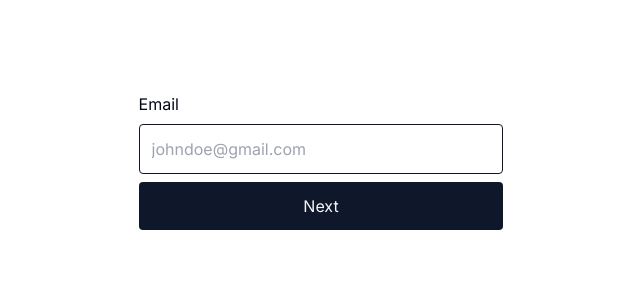
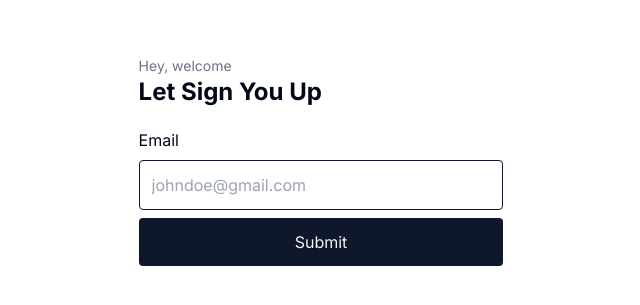
Before and after one commit to indie-hack-jos/Rantr-frontend, a Next.js app: page /auth/signup in a window 1280 px wide. Shown: the part 239-544 px from the top of the page, without its empty margins (319-959 px from the left). Built offline with nearby package versions, Linux system fonts and the light colour scheme.

Commit message:
fix: fixed production bug and started signup page

```diff
--- a/src/app/auth/page.tsx
+++ b/src/app/auth/page.tsx
@@ -1,7 +1,11 @@
 import React from 'react'
 
-export const page = () => {
+const Page = () => {
   return (
-    <div></div>
+    <main>
+        Auth page oo
+    </main>
   )
 }
+
+export default Page
--- a/src/app/auth/signin/page.tsx
+++ b/src/app/auth/signin/page.tsx
@@ -2,7 +2,12 @@ import Link from "next/link"
 
 const page = () => {
     return (
-      <main className='container mx-auto h-screen flex justify-center items-center'>
+      <main className='container mx-auto h-screen flex flex-col gap-4 justify-center items-center'>
+
+            <header className="md:w-[30%] w-full mb-4 md:text-center">
+                <h1 className="text-2xl font-bold">Sign In</h1>
+                <p className="text-gray-600">Please fill in your details to continue</p>
+            </header>
           <form className='md:w-[30%] flex flex-col gap-2'>
           <div className="w-full">
             <label className="text-gray-500">Username/email</label>
--- a/src/app/auth/signup/page.tsx
+++ b/src/app/auth/signup/page.tsx
@@ -1,11 +1,16 @@
 const page = () => {
   return (
-    <main className='container mx-auto h-screen flex justify-center items-center'>
-        <form className='w-[30%] flex flex-col gap-2'>
+    <main className='container mx-auto h-screen flex flex-col gap-5 justify-center items-center'>
+
+        <header className="w-full md:w-[30%]">
+            <p className="text-sm text-gray-500">Hey, welcome</p>
+            <h1 className="text-2xl font-bold">Let Sign You Up</h1>
+        </header>
+        <form className='w-full flex flex-col gap-2 md:w-[30%]'>
             <label>Email</label>
             <input type="text" className='w-full py-3 px-3 rounded border border-primary focus:outline-none' placeholder="johndoe@gmail.com" />
 
-            <button className="bg-primary py-3 w-full rounded text-secondary ">Next</button>
+            <button className="bg-primary py-3 w-full rounded text-secondary ">Submit</button>
         </form>
     </main>
   )
```
